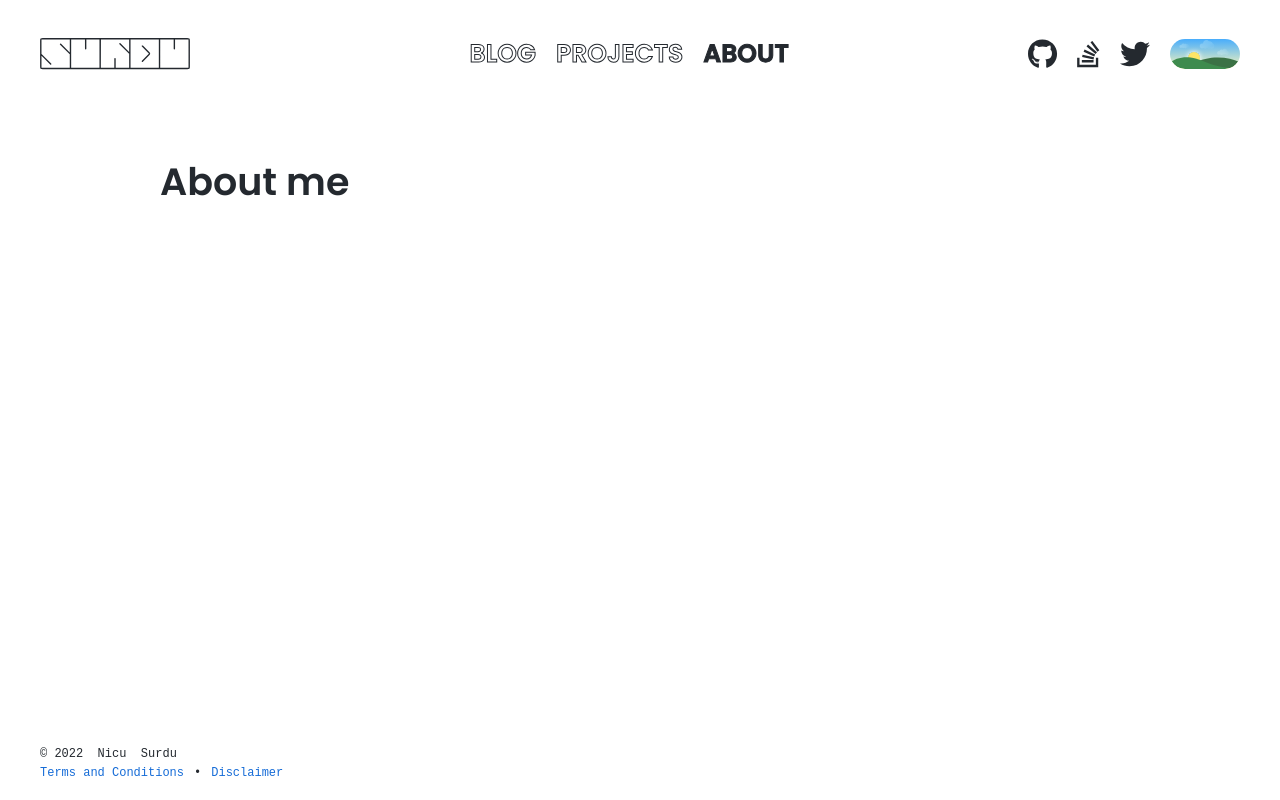
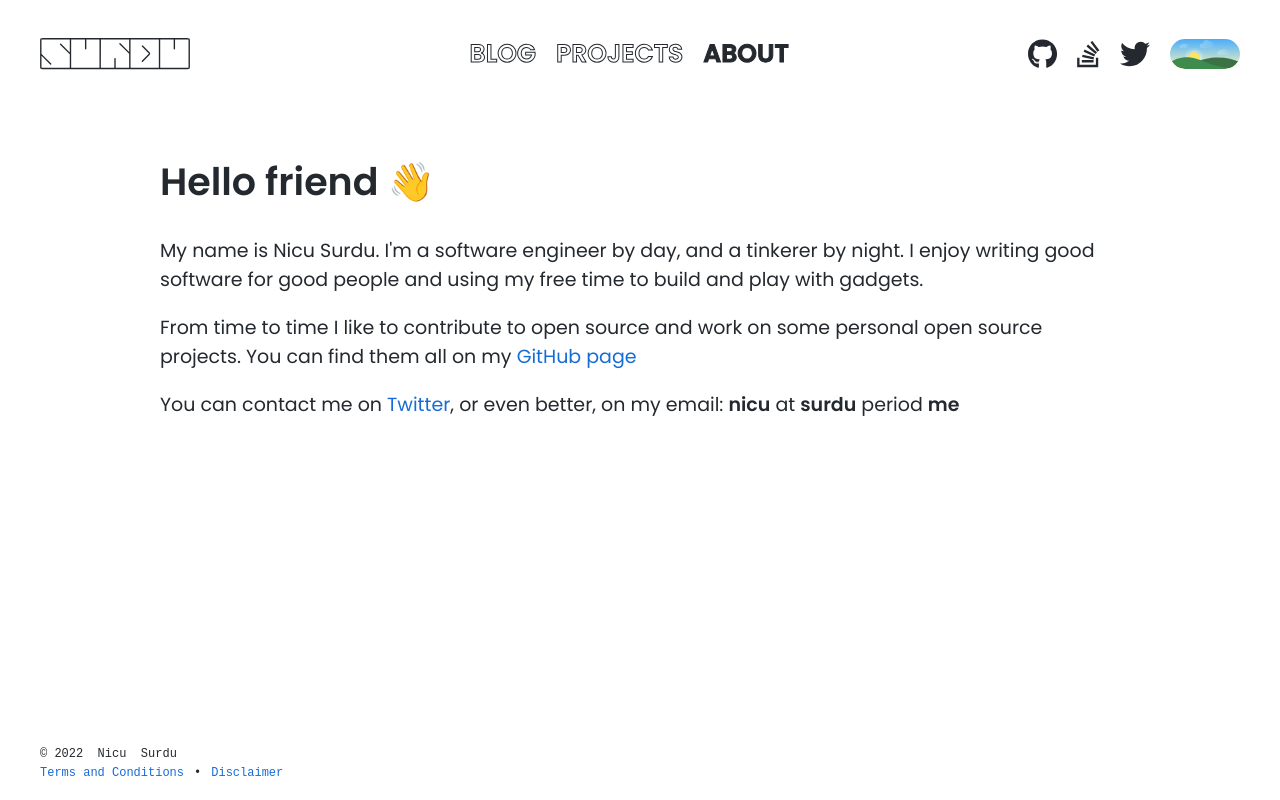
Before and after one commit to surdu/surdu.me, a Next.js app: page /about in a window 1280 px wide. Built offline with nearby package versions, Linux system fonts and the light colour scheme.

Commit message:
Added about page

```diff
--- a/pages/about.tsx
+++ b/pages/about.tsx
@@ -1,9 +1,30 @@
+import Head from "next/head";
 import Layout from "~/components/Layout";
 
 export default function Home() {
   return (
     <Layout>
-      <h1>About me</h1>
+      <Head>
+        <title>About Me</title>
+      </Head>
+      <h1>Hello friend 👋</h1>
+      <p>
+        My name is Nicu Surdu. I'm a software engineer by day, and a tinkerer by
+        night. I enjoy writing good software for good people and using my free
+        time to build and play with gadgets.
+      </p>
+
+      <p>
+        From time to time I like to contribute to open source and work on some
+        personal open source projects. You can find them all on my{" "}
+        <a href="https://github.com/surdu">GitHub page</a>
+      </p>
+
+      <p>
+        You can contact me on <a href="https://twitter.com/surdume">Twitter</a>,
+        or even better, on my email: <strong>nicu</strong> at{" "}
+        <strong>surdu</strong> period <strong>me</strong>
+      </p>
     </Layout>
   );
 }
--- a/pages/blog/index.tsx
+++ b/pages/blog/index.tsx
@@ -3,6 +3,7 @@ import { getAllPosts, Post } from "~/lib/post";
 import BlogEntry from "~/components/BlogEntry/BlogEntry";
 
 import styles from "./blog.module.scss";
+import Head from "next/head";
 
 interface BlogProps {
   posts: Post[];
@@ -12,6 +13,10 @@ interface BlogProps {
 export default function Blog({ posts, featuredPost }: BlogProps) {
   return (
     <Layout>
+      <Head>
+        <title>Surdu Nicu's Blog</title>
+      </Head>
+
       {featuredPost && (
         <>
           <h1 className={styles.pageTitle}>Blog</h1>
```
